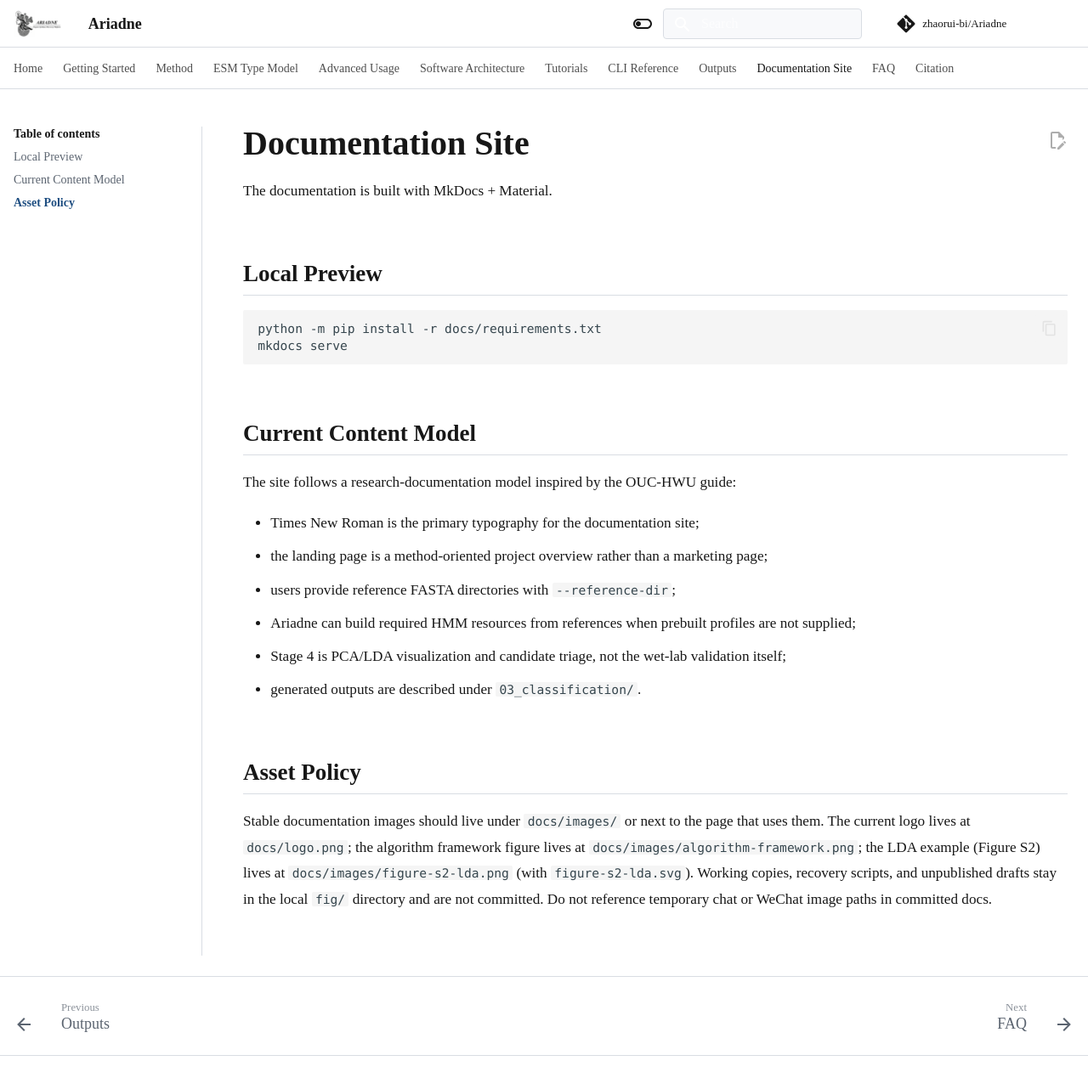
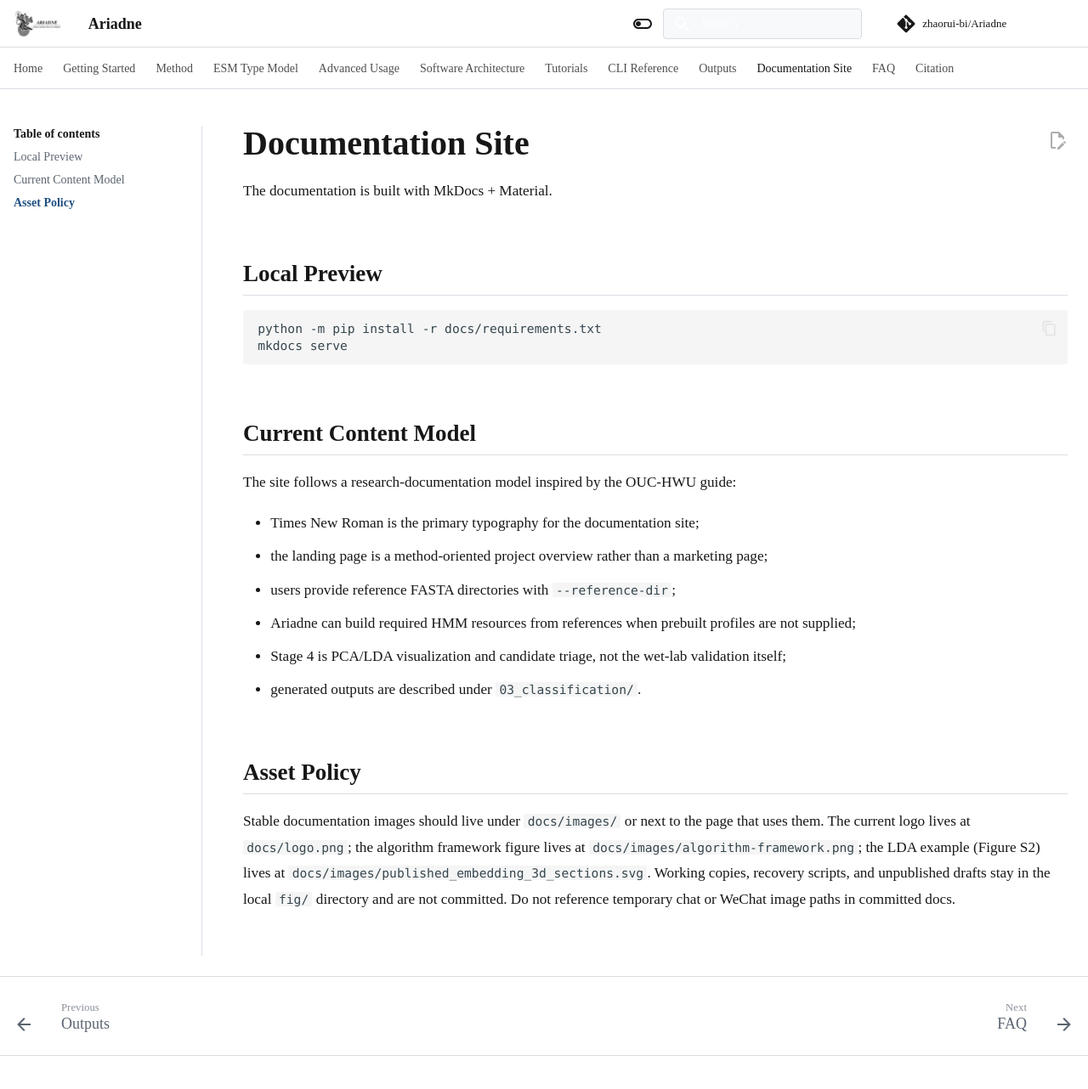
Before and after one commit to zhaorui-bi/Ariadne, an MkDocs documentation site: the page built from docs/documentation-site.md, in a window 1280 px wide and 1312 px high. Shown: the top 1282 px of the window at 85% size. Built offline with MkDocs 1.6.1 and Material for MkDocs 9.7.7, drawn with Linux system fonts in a browser that asks for light colours; comment, search, counter and statistics services are not loaded.

Commit message:
Replace Figure S2 docs assets with the published LDA SVG.
Remove the reconstructed PNG/SVG copies and point the method page
at published_embedding_3d_sections.svg.

```diff
--- a/docs/documentation-site.md
+++ b/docs/documentation-site.md
@@ -22,4 +22,4 @@ The site follows a research-documentation model inspired by the OUC-HWU guide:
 
 ## Asset Policy
 
-Stable documentation images should live under `docs/images/` or next to the page that uses them. The current logo lives at `docs/logo.png`; the algorithm framework figure lives at `docs/images/algorithm-framework.png`; the LDA example (Figure S2) lives at `docs/images/figure-s2-lda.png` (with `figure-s2-lda.svg`). Working copies, recovery scripts, and unpublished drafts stay in the local `fig/` directory and are not committed. Do not reference temporary chat or WeChat image paths in committed docs.
+Stable documentation images should live under `docs/images/` or next to the page that uses them. The current logo lives at `docs/logo.png`; the algorithm framework figure lives at `docs/images/algorithm-framework.png`; the LDA example (Figure S2) lives at `docs/images/published_embedding_3d_sections.svg`. Working copies, recovery scripts, and unpublished drafts stay in the local `fig/` directory and are not committed. Do not reference temporary chat or WeChat image paths in committed docs.
```
Also changed, not shown: docs/method.md (+1 -1 lines), docs/images/figure-s2-lda.png (deleted), docs/images/figure-s2-lda.svg (deleted), docs/images/published_embedding_3d_sections.svg (added).
